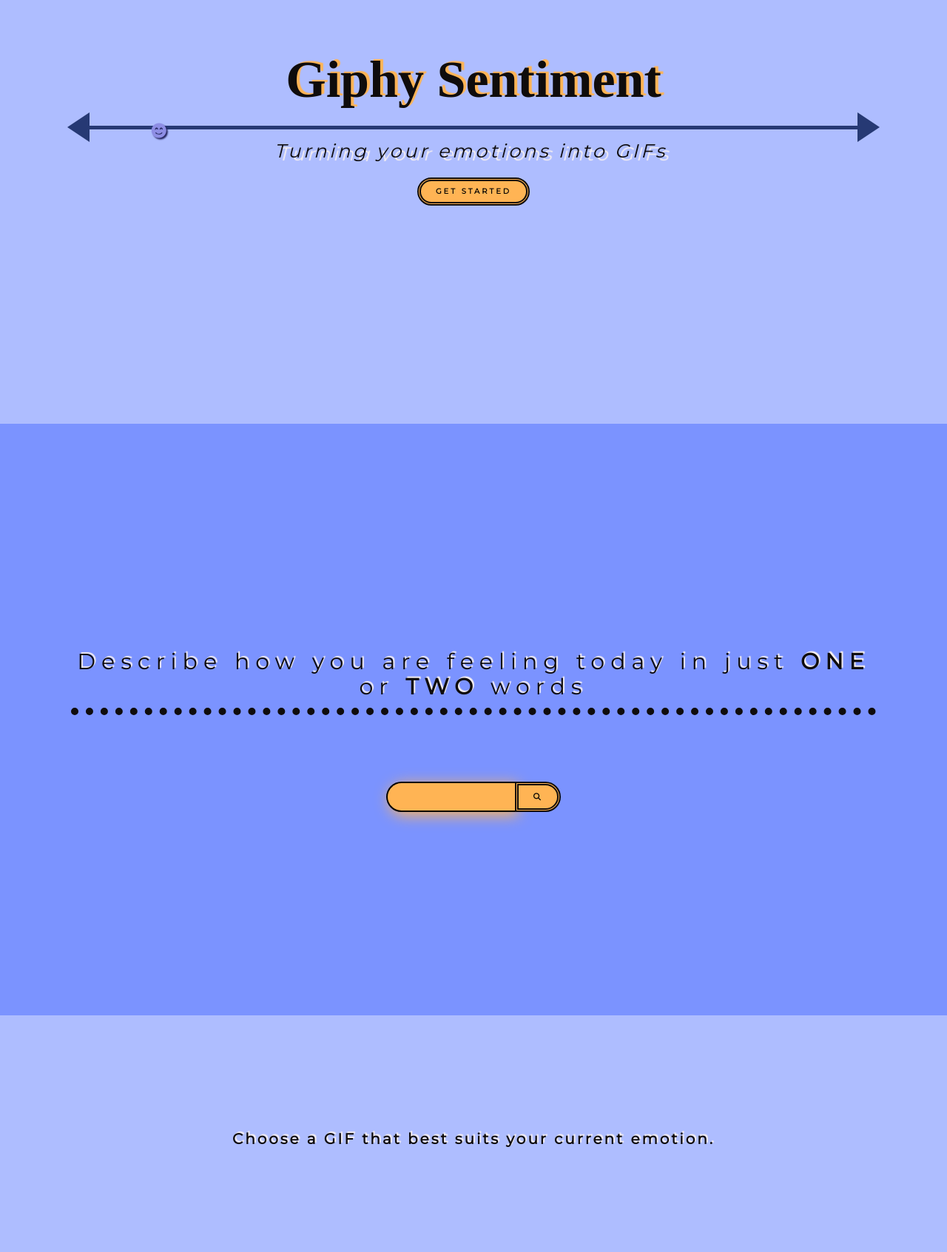
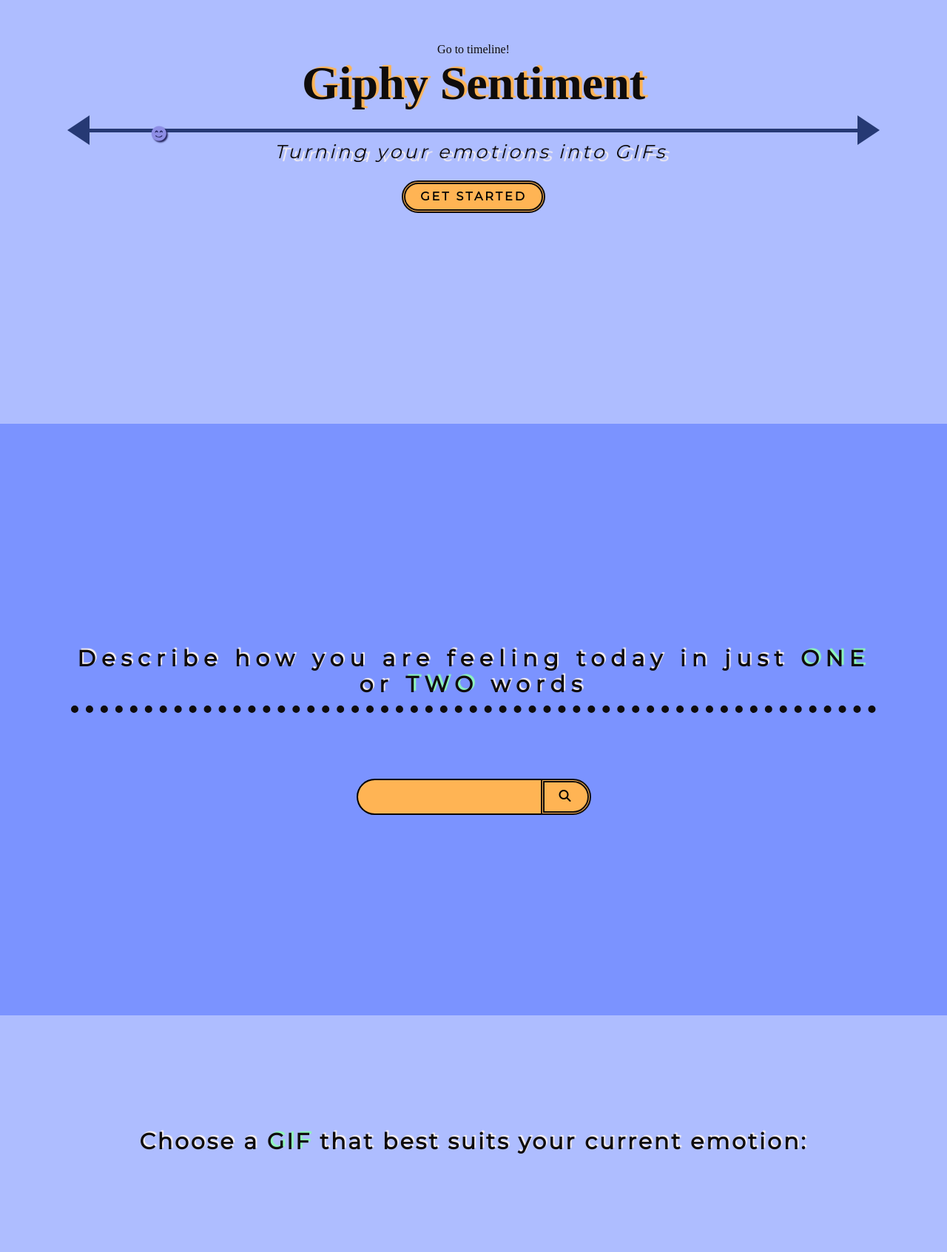
Before and after one commit to Giphy-Sentiment/Giphy-Sentiment, a React (Create React App) app: page /results in a window 1280 px wide. Shown: the part 227-1920 px from the top of the page at 74% size. Built offline with nearby package versions, Linux system fonts and the light colour scheme; no server answers; the database is empty; a web font is replaced by a local one.

Commit message:
error handling done!

```diff
--- a/package.json
+++ b/package.json
@@ -14,9 +14,10 @@
     "react": "^16.13.1",
     "react-dom": "^16.13.1",
     "react-moment": "^1.0.0",
+    "react-scripts": "3.4.3",
     "react-scroll": "^1.8.1",
-    "react-scripts": "3.4.3",
-    "react-vertical-timeline-component": "^3.0.2"
+    "react-vertical-timeline-component": "^3.0.2",
+    "sweetalert": "^2.1.2"
   },
   "scripts": {
     "start": "react-scripts start",
--- a/src/App.css
+++ b/src/App.css
@@ -269,8 +269,8 @@
 	font-size: 5rem;
 	font-weight: bold;
 	z-index: 20;
-	top: 25%;
-	left: 40%;
+	top: 35%;
+	left: 43%;
 }
 
 .card img {
@@ -293,6 +293,10 @@
 	color: var(--baseBlack);
 	overflow-x: hidden;
 	font-size: 62.5%;
+}
+
+body {
+	font-size: 1.6rem;
 }
 
 h1, h2, h3 {
@@ -333,7 +337,7 @@
 }
 
 h1 {
-	font-size: clamp(3.5rem, 6vw, 7rem);
+	font-size: clamp(4rem, 5vw, 7rem);
 	position: relative;
 	z-index: 20;
 	margin-bottom: 40px;
@@ -387,7 +391,7 @@
 }
 
 header p {
-	font-size: clamp(0.8rem, 2vw, 3rem);
+	font-size: clamp(1.3rem, 2vw, 3rem);
 	font-style: italic;
 	letter-spacing: .15em;
 	display: inline-block;
@@ -444,6 +448,7 @@
 
 label p{
 	font-size: clamp(1.5rem, 3vw, 3rem);
+	font-weight: bold;
 	letter-spacing: 8px;
 	text-shadow: 2px -2px 1px var(--baseWhite);
 	position: relative;
@@ -459,8 +464,9 @@
 	bottom: -30%;
 }
 
-.bold {
+.specialStyling {
 	font-weight: bold;
+	text-shadow: 3px -2px 1px var(--lightGreen);
 }
 
 .searchbar input[type="text"] {
@@ -482,13 +488,13 @@
 }
 
 input:required {
-	box-shadow: 4px 4px 20px var(--lightOrange);
+	box-shadow: 0px 0px 0px var(--lightOrange);
 	transition: all 0.3s ease-in-out;
 }
 
 input:required:focus {
 	background: var(--lightGreen);
-	box-shadow: 4px 4px 20px var(--lightGreen);
+	box-shadow: 0px 0px 0px var(--lightGreen);
 	outline: none;
 }
 
@@ -532,7 +538,7 @@
 }
 
 .results p {
-	font-size: clamp(1.3rem, 3vw, 2rem);
+	font-size: clamp(1.8rem, 3vw, 3rem);
 	letter-spacing: 3px;
 	font-weight: bold;
 	text-shadow: 2px -2px 1px var(--baseWhite);
@@ -540,6 +546,18 @@
 
 .timeline {
 	padding: 50px 0;
+}
+
+@media (max-width: 1170px) {
+	.timelineWrap {
+		max-width: 600px;
+	}
+}
+
+@media (max-width: 390px) {
+	.timeline img {
+		max-width: 150px;
+	}
 }
 
 h2 {
@@ -563,7 +581,7 @@
 
 footer p {
 	font-size: clamp(1.3rem, 1vw, 2rem);
-	letter-spacing: 4px;
+	letter-spacing: 2px;
 }
 
 footer a {
--- a/src/App.js
+++ b/src/App.js
@@ -1,8 +1,8 @@
 import React, { Component } from 'react';
 import axios from 'axios';
 import moment from 'moment';
-
 import firebase from './firebase';
+import swal from 'sweetalert';
 import SearchBar from './Components/SearchBar';
 import Results from './Components/Results';
 import Timeline from './Components/Timeline';
@@ -45,6 +45,10 @@
 						title: gifObj.title,
 					});
 				});
+				if (gifsUrlArr.length === 0) {
+					swal('NO GIFS FOUND. PLEASE TRY ANOTHER WORD.')
+				}
+				else {
 					// Storing array of {url, title} objects in state
 					this.setState({
 						gifsUrlArr,
@@ -56,10 +60,12 @@
 					this.setState({
 						toSlice,
 					});
+				}
 			});
 	};
 	handleChange(e) {
-		this.setState({ value: e.target.value });
+		const targetValue = e.target.value.charAt(0).toUpperCase() + e.target.value.slice(1)
+		this.setState({ value: targetValue });
 	}
 	handleSubmit(e) {
 		e.preventDefault();
@@ -71,17 +77,23 @@
 				this.setState({ submitInput: input, validate: true })
 			}
 			else {
-				alert('max 2 words')
+				swal('Please only enter one or two words.')
+				this.setState({ validate: false })
 			}
 	}
 	handleRegenerate(e) {
 		e.preventDefault();
-		let thing = this.state.offset + 5;
-		const arrSlice = this.state.gifsUrlArr.slice(thing, 5 + thing);
+		let offsetNum = this.state.offset + 5;
+		if (offsetNum >= this.state.gifsUrlArr.length) {
+			swal('There are no more GIFs. Please search a new word.')
+		}
+		else {
+			const arrSlice = this.state.gifsUrlArr.slice(offsetNum, 5 + offsetNum);
 			this.setState({
-			offset: thing,
+				offset: offsetNum,
 				toSlice: arrSlice,
 			});
+		}
 	}
 	// Creating a handle that extracts all data of gif user selects-
 	// and stores to Firebase with each gif being represented as an-
--- a/src/Components/Header.js
+++ b/src/Components/Header.js
@@ -1,10 +1,21 @@
 import React from 'react';
-import {Link, animateScroll as Scroll} from 'react-scroll';
+// import {Link, animateScroll as Scroll} from 'react-scroll';
+import { Link, Element, Events, animateScroll as scroll, scrollSpy, scroller } from 'react-scroll'
 
 function Header() {
+
+  const scrollToTimeline = () => {
+    scroller.scrollTo("timeline", {
+      duration: 1000,
+      delay: 0,
+      smooth: "easeInOutQuart",
+    });
+  }
+
   return (
     <header>
       <div className="wrapper">
+        <a onClick={scrollToTimeline}>Go to timeline!</a>
         <div className="headerContents">
           <h1>Giphy Sentiment</h1>
           <p>Turning your emotions into GIFs</p>
--- a/src/Components/Results.js
+++ b/src/Components/Results.js
@@ -14,7 +14,7 @@
 	console.log(props.validEntry);
 	return (
 		<section className="results" name="results">
-			<p>Choose a GIF that best suits your current emotion.</p>
+			<p>Choose a <span className="specialStyling">GIF</span> that best suits your current emotion:</p>
 			<div className="wrapper">
 				<ul className="resultsList">
 					{props.arrSlice.map((obj, index) => {
--- a/src/Components/SearchBar.js
+++ b/src/Components/SearchBar.js
@@ -1,5 +1,5 @@
-import React from 'react'
-import {Element, Events, animateScroll as scroll, scrollSpy, scroller} from 'react-scroll'
+import React from 'react';
+import {Element, Events, animateScroll as scroll, scrollSpy, scroller} from 'react-scroll';
 
 
 
@@ -16,7 +16,7 @@
       <div className="wrapper">
         <form onSubmit={props.handleSubmit}>
           <label htmlFor="searchterm">
-            <p>Describe how you are feeling today in just <span className="bold">ONE</span> or <span className="bold">TWO</span> words</p>
+            <p>Describe how you are feeling today in just <span className="specialStyling">ONE</span> or <span className="specialStyling">TWO</span> words</p>
           </label>
             <input
               type="text"
--- a/src/Components/Timeline.js
+++ b/src/Components/Timeline.js
@@ -48,6 +48,7 @@
 						{fbDataArr.map((obj, index) => {
 							return (
 								// Timeline component
+								<div className="timelineWrap">
 									<VerticalTimeline>
 										<li key={obj.key}>
 											<VerticalTimelineElement
@@ -68,6 +69,7 @@
 											</VerticalTimelineElement>
 										</li>
 									</VerticalTimeline>
+								</div>
 							);
 						})}
 					</ul>
```
Also changed, not shown: 1 other file (tests, documents, lock files or other folders). Lines whose indentation alone changed are shown as unchanged.
